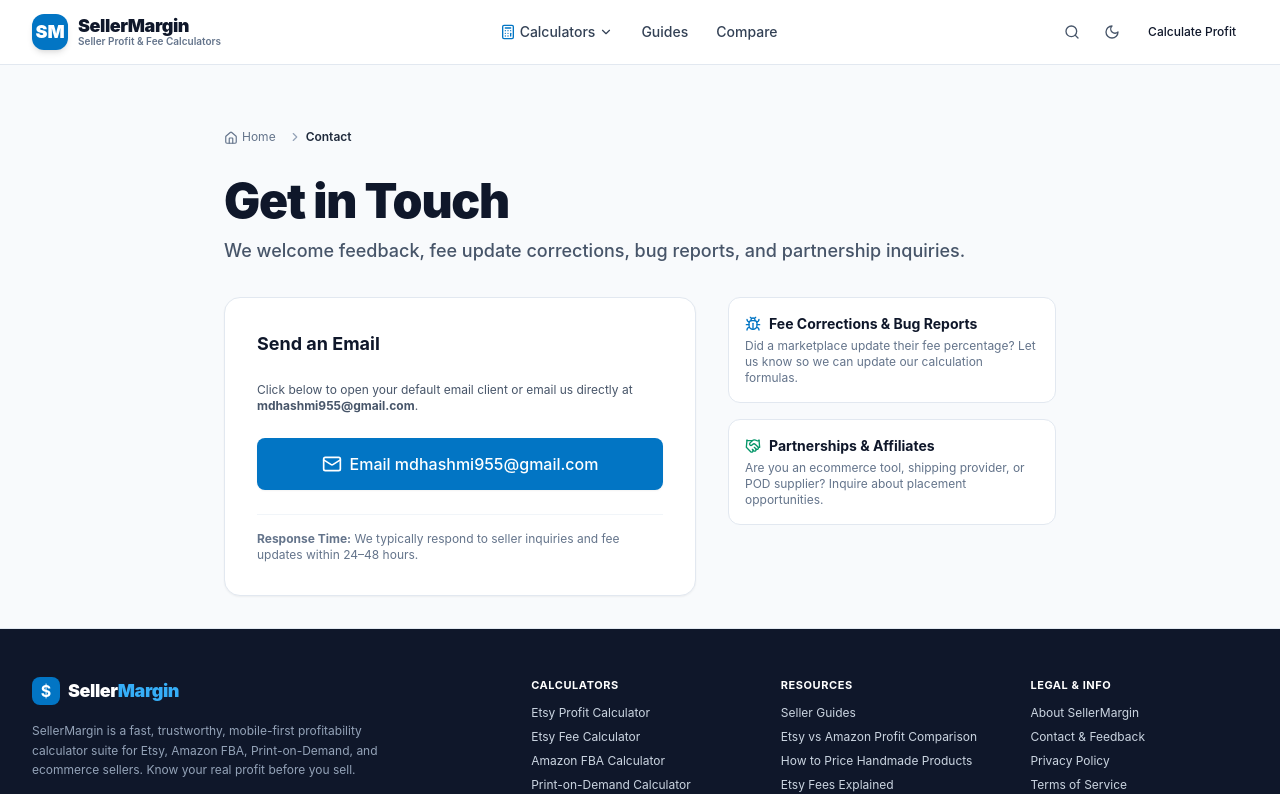
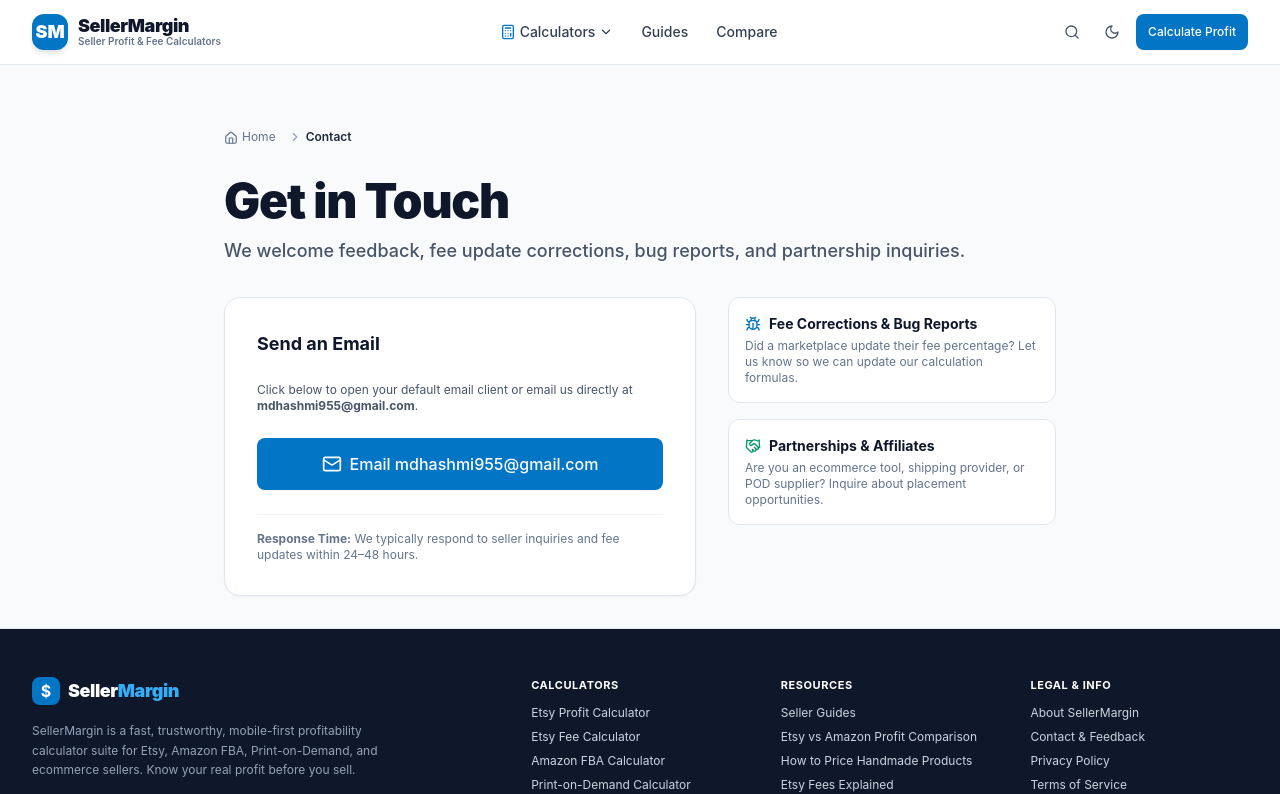
Before and after one commit to hashmiii14/Seller-Margin, a Next.js app: page /contact in a window 1280 px wide. Shown: the top 794 px of the page. Built offline with nearby package versions, Linux system fonts and the light colour scheme.

Commit message:
Add brand variant to ButtonProps in Button.tsx

```diff
--- a/components/ui/Button.tsx
+++ b/components/ui/Button.tsx
@@ -2,7 +2,7 @@ import React from 'react';
 import { clsx } from 'clsx';
 
 export interface ButtonProps extends React.ButtonHTMLAttributes<HTMLButtonElement> {
-  variant?: 'primary' | 'secondary' | 'outline' | 'ghost' | 'accent';
+  variant?: 'primary' | 'secondary' | 'outline' | 'ghost' | 'accent' | 'brand';
   size?: 'sm' | 'md' | 'lg';
   children: React.ReactNode;
 }
@@ -19,6 +19,7 @@ export const Button: React.FC<ButtonProps> = ({
 
   const variants = {
     primary: 'bg-brand-600 hover:bg-brand-700 text-white shadow-sm focus:ring-brand-500',
+    brand: 'bg-brand-600 hover:bg-brand-700 text-white shadow-sm focus:ring-brand-500',
     secondary: 'bg-slate-800 hover:bg-slate-900 text-white dark:bg-slate-700 dark:hover:bg-slate-600 focus:ring-slate-500',
     outline: 'border border-slate-300 dark:border-slate-700 bg-transparent text-slate-800 dark:text-slate-200 hover:bg-slate-100 dark:hover:bg-slate-800 focus:ring-brand-500',
     ghost: 'bg-transparent text-slate-700 dark:text-slate-300 hover:bg-slate-100 dark:hover:bg-slate-800 focus:ring-brand-500',
```
